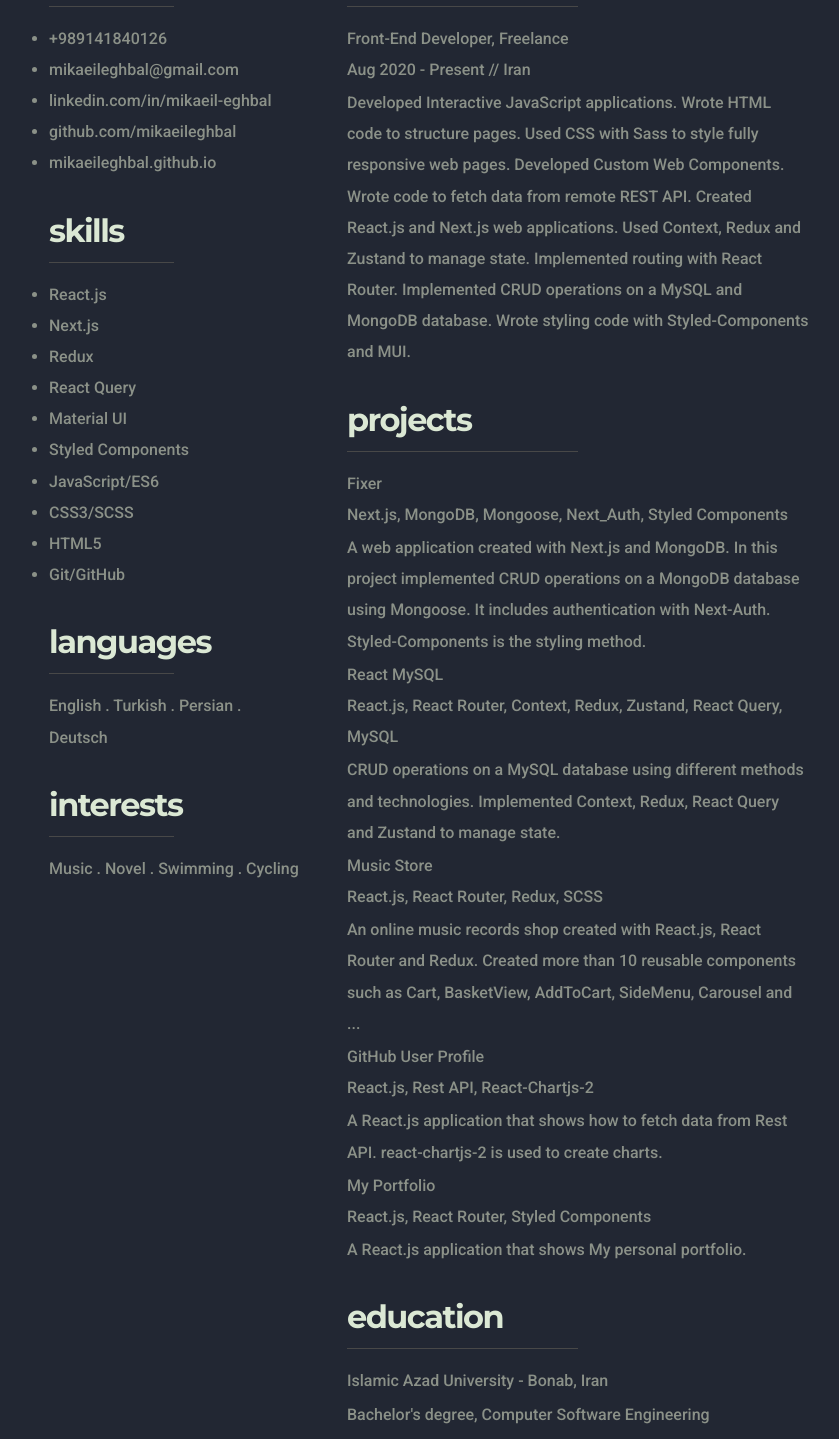
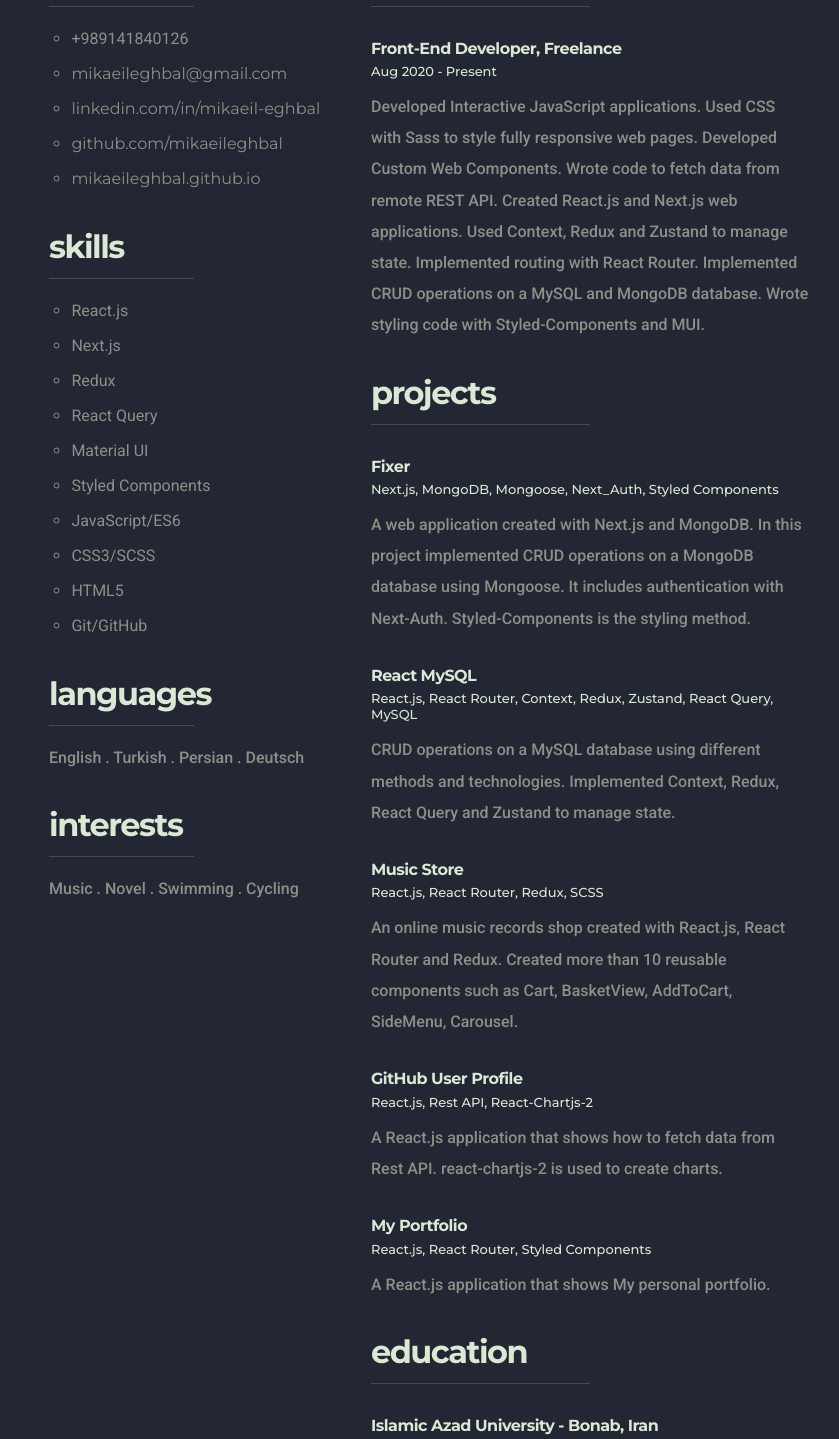
Before and after one commit to mikaeileghbal/react-portfolio, a React (Create React App) app: page /resume in a window 1280 px wide. Shown: the part 460-1899 px from the top of the page, without its empty margins (211-1050 px from the left). Built offline with nearby package versions, Linux system fonts and the light colour scheme.

Commit message:
Add resume styles

```diff
--- a/src/pages/resume.js
+++ b/src/pages/resume.js
@@ -6,23 +6,31 @@ import { Previous } from "../components";
 import {
   ButtonWrap,
   Container,
+  CustomLink,
   Divider,
   Section,
   SectionSubTitle,
   SectionTitle,
   StyledButton,
+  SubTitle,
+  SubTitleMinor,
   Text,
+  UList,
 } from "../styles/global";
 import theme from "../styles/theme";
 
 const Row = styled.div`
   display: flex;
-  gap: 3em;
+  gap: 2em;
 `;
 
 const Column = styled.div``;
 
 export default function Resume() {
+  const openPDF = () => {
+    window.open("mikaeil-eghbal-resume.pdf", "_blank");
+  };
+
   return (
     <Section>
       <Container>
@@ -37,6 +45,7 @@ export default function Resume() {
         </Text>
         <ButtonWrap>
           <StyledButton
+            onClick={() => window.print()}
             textColor="white"
             backColor={theme.colors.green}
             style={{ padding: "0.8em 1.5em" }}
@@ -45,6 +54,7 @@ export default function Resume() {
             <span>print</span>
           </StyledButton>
           <StyledButton
+            onClick={openPDF}
             textColor="white"
             backColor={theme.colors.green}
             style={{ padding: "0.8em 1.5em" }}
@@ -54,22 +64,50 @@ export default function Resume() {
           </StyledButton>
         </ButtonWrap>
         <Row>
-          <Column style={{ flex: "0 0 250px" }}>
+          <Column style={{ flex: "0 0 290px" }}>
             <SectionSubTitle>contact</SectionSubTitle>
             <Divider />
-            <Text>
-              <ul>
+
+            <UList>
               <li>+989141840126</li>
-                <li>mikaeileghbal@gmail.com</li>
-                <li>linkedin.com/in/mikaeil-eghbal</li>
-                <li>github.com/mikaeileghbal</li>
-                <li>mikaeileghbal.github.io</li>
-              </ul>
-            </Text>
+              <li>
+                <CustomLink
+                  href="mailto:mikaeileghbal@gmail.com"
+                  target="_blank"
+                >
+                  mikaeileghbal@gmail.com
+                </CustomLink>
+              </li>
+              <li>
+                <CustomLink
+                  href="https://linkedin.com/in/mikaeil-eghbal"
+                  target="_blank"
+                >
+                  linkedin.com/in/mikaeil-eghbal
+                </CustomLink>
+              </li>
+              <li>
+                <CustomLink
+                  href="https://github.com/mikaeileghbal"
+                  target="_blank"
+                >
+                  github.com/mikaeileghbal
+                </CustomLink>
+              </li>
+              <li>
+                <CustomLink
+                  href="https://mikaeileghbal.github.io"
+                  target="_black"
+                >
+                  mikaeileghbal.github.io
+                </CustomLink>
+              </li>
+            </UList>
+
             <SectionSubTitle>skills</SectionSubTitle>
             <Divider />
-            <Text>
-              <ul>
+
+            <UList>
               <li>React.js</li>
               <li>Next.js</li>
               <li>Redux</li>
@@ -80,8 +118,8 @@ export default function Resume() {
               <li>CSS3/SCSS</li>
               <li>HTML5</li>
               <li>Git/GitHub</li>
-              </ul>
-            </Text>
+            </UList>
+
             <SectionSubTitle>languages</SectionSubTitle>
             <Divider />
             <Text>English . Turkish . Persian . Deutsch</Text>
@@ -92,77 +130,66 @@ export default function Resume() {
           <Column>
             <SectionSubTitle>experience</SectionSubTitle>
             <Divider />
+            <SubTitle>Front-End Developer, Freelance</SubTitle>
+            <SubTitleMinor>Aug 2020 - Present</SubTitleMinor>
             <Text>
-              Front-End Developer, Freelance
-              <br />
-              Aug 2020 - Present // Iran
-            </Text>
-            <Text>
-              Developed Interactive JavaScript applications. Wrote HTML code to
-              structure pages. Used CSS with Sass to style fully responsive web
-              pages. Developed Custom Web Components. Wrote code to fetch data
-              from remote REST API. Created React.js and Next.js web
-              applications. Used Context, Redux and Zustand to manage state.
-              Implemented routing with React Router. Implemented CRUD operations
-              on a MySQL and MongoDB database. Wrote styling code with
-              Styled-Components and MUI.
+              Developed Interactive JavaScript applications. Used CSS with Sass
+              to style fully responsive web pages. Developed Custom Web
+              Components. Wrote code to fetch data from remote REST API. Created
+              React.js and Next.js web applications. Used Context, Redux and
+              Zustand to manage state. Implemented routing with React Router.
+              Implemented CRUD operations on a MySQL and MongoDB database. Wrote
+              styling code with Styled-Components and MUI.
             </Text>
             <SectionSubTitle>projects</SectionSubTitle>
             <Divider />
-            <Text>
-              Fixer
-              <br />
+            <SubTitle>Fixer</SubTitle>
+            <SubTitleMinor>
               Next.js, MongoDB, Mongoose, Next_Auth, Styled Components
-            </Text>
+            </SubTitleMinor>
             <Text>
               A web application created with Next.js and MongoDB. In this
               project implemented CRUD operations on a MongoDB database using
               Mongoose. It includes authentication with Next-Auth.
               Styled-Components is the styling method.
             </Text>
-            <Text>
-              React MySQL
-              <br />
+            <SubTitle>React MySQL</SubTitle>
+            <SubTitleMinor>
               React.js, React Router, Context, Redux, Zustand, React Query,
               MySQL
-            </Text>
+            </SubTitleMinor>
             <Text>
               CRUD operations on a MySQL database using different methods and
               technologies. Implemented Context, Redux, React Query and Zustand
               to manage state.
             </Text>
-            <Text>
-              Music Store
-              <br />
-              React.js, React Router, Redux, SCSS
-            </Text>
+            <SubTitle>Music Store</SubTitle>
+            <SubTitleMinor>React.js, React Router, Redux, SCSS</SubTitleMinor>
             <Text>
               An online music records shop created with React.js, React Router
               and Redux. Created more than 10 reusable components such as Cart,
-              BasketView, AddToCart, SideMenu, Carousel and ...
+              BasketView, AddToCart, SideMenu, Carousel.
             </Text>
-            <Text>
-              GitHub User Profile
-              <br />
-              React.js, Rest API, React-Chartjs-2
-            </Text>
+            <SubTitle>GitHub User Profile</SubTitle>
+            <SubTitleMinor>React.js, Rest API, React-Chartjs-2</SubTitleMinor>
             <Text>
               A React.js application that shows how to fetch data from Rest API.
               react-chartjs-2 is used to create charts.
             </Text>
-            <Text>
-              My Portfolio
-              <br />
+            <SubTitle>My Portfolio</SubTitle>
+            <SubTitleMinor>
               React.js, React Router, Styled Components
-            </Text>
+            </SubTitleMinor>
             <Text>
               A React.js application that shows My personal portfolio.
             </Text>
             <SectionSubTitle>education</SectionSubTitle>
             <Divider />
-            <Text>Islamic Azad University - Bonab, Iran</Text>
+            <SubTitle>Islamic Azad University - Bonab, Iran</SubTitle>
             <Text>Bachelor's degree, Computer Software Engineering</Text>
-            <Text>Shahid Bahonar University of Kerman - Kerman, Iran</Text>
+            <SubTitle>
+              Shahid Bahonar University of Kerman - Kerman, Iran
+            </SubTitle>
             <Text>
               Associate's degree, Computer Software Technology/Technicia
             </Text>
--- a/src/styles/global.js
+++ b/src/styles/global.js
@@ -25,7 +25,6 @@ export const Title = styled.h3`
   font-weight: 700;
   font-size: 42px;
 `;
-
 export const SectionTitle = styled.h1`
   font-weight: 700;
   font-size: 42px;
@@ -38,6 +37,18 @@ export const SectionSubTitle = styled.h2`
   font-size: 32px;
   margin-bottom: 12px;
   margin-top: 32px;
+`;
+
+export const SubTitle = styled(SectionSubTitle)`
+  font-size: 16px;
+  letter-spacing: -0.5px;
+`;
+
+export const SubTitleMinor = styled(SectionSubTitle)`
+  font-size: 13px;
+  font-weight: 500;
+  margin-top: -0.5em;
+  letter-spacing: 0;
 `;
 
 export const Text = styled.p`
@@ -64,7 +75,7 @@ export const TextGroup = styled.div`
 
 export const UList = styled.ul`
   margin-bottom: 0.6em;
-  padding: 0 1.4em;
+  padding: 0 0 0 1.4em;
   list-style: circle;
 
   li {
```
Also changed, not shown: 1 other file (tests, documents, lock files or other folders). Lines whose indentation alone changed are shown as unchanged.
